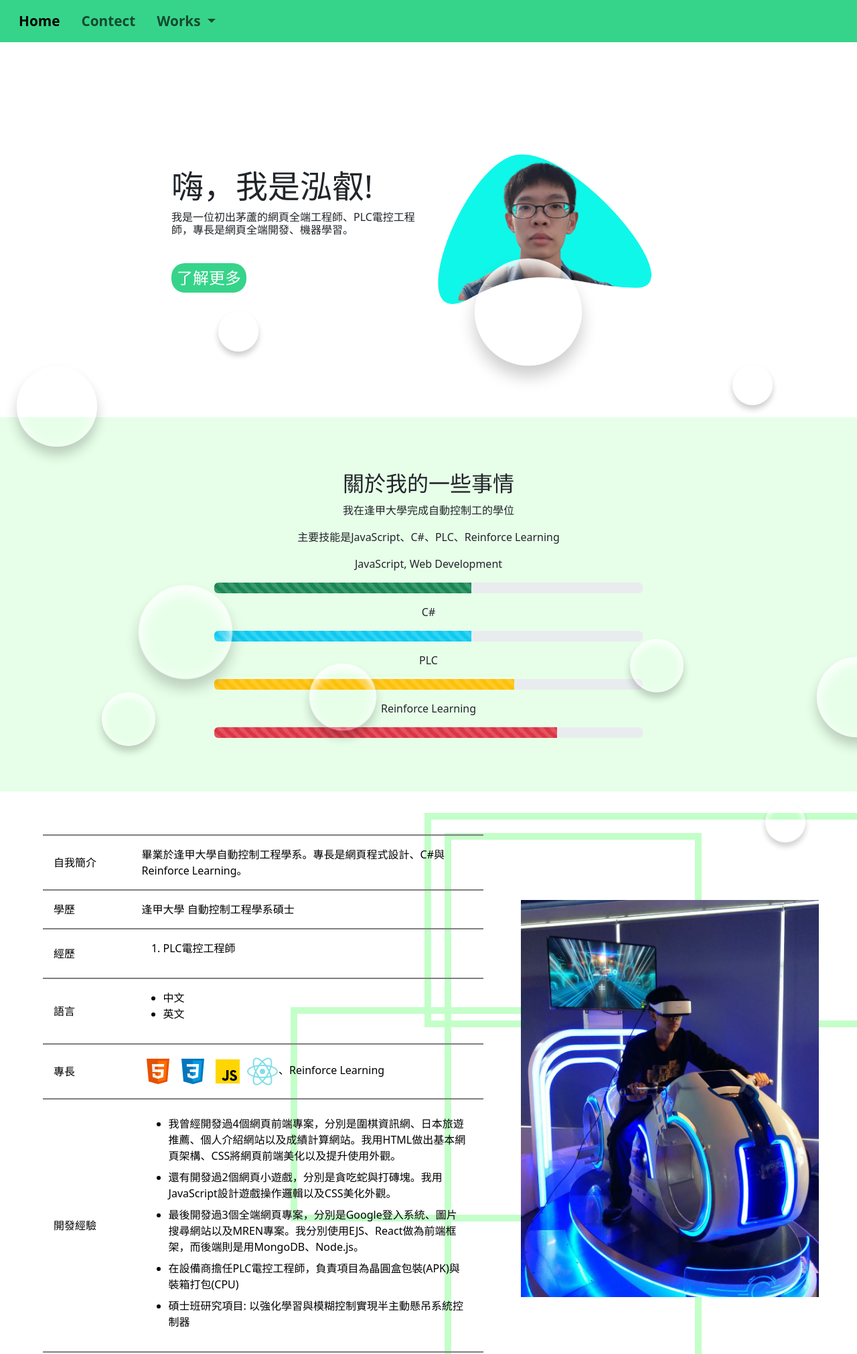
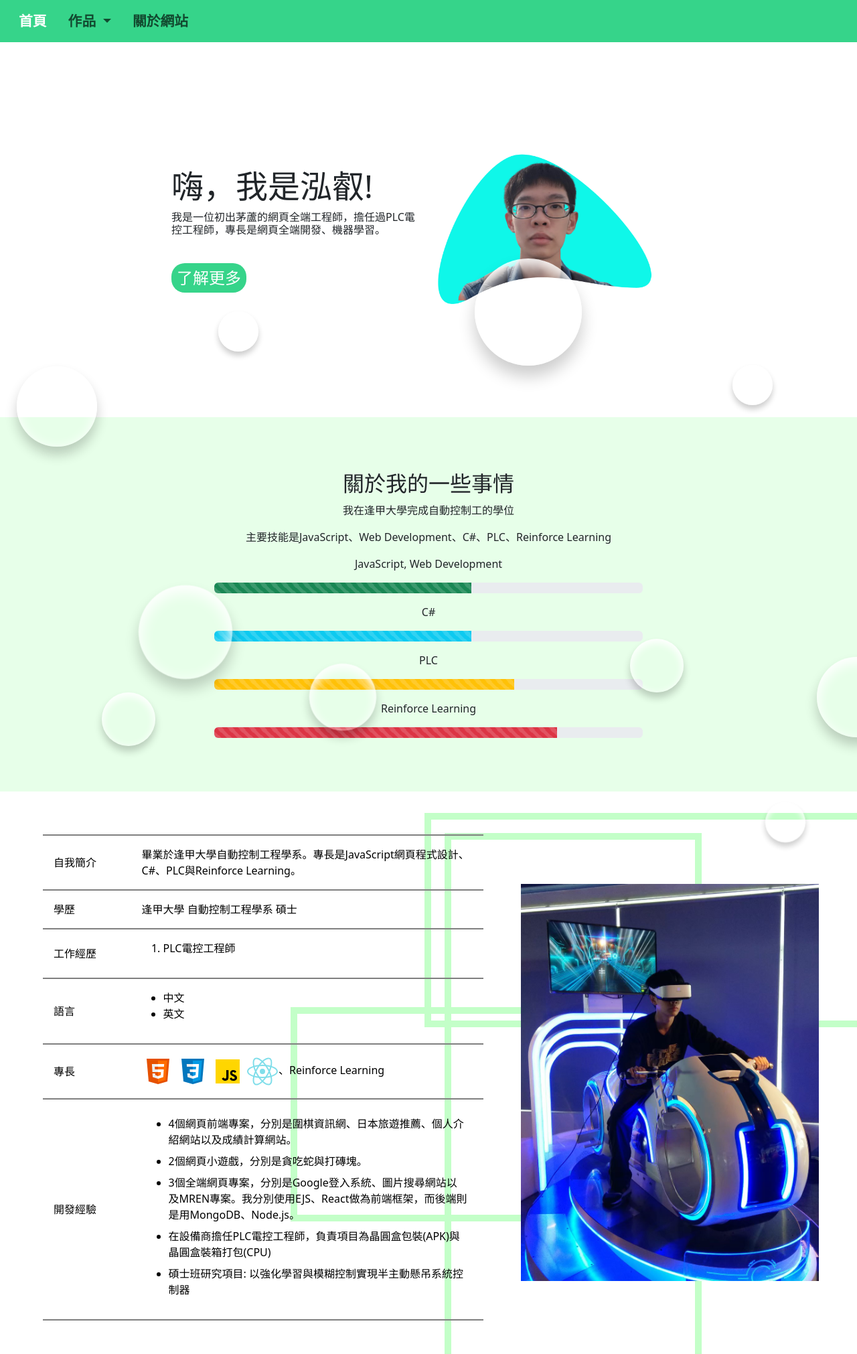
Before and after one commit to james-chiou/self-intro-website, a plain HTML site: page index.html in a window 1280 px wide. Shown: the top 2022 px of the page at 67% size. Drawn offline with nearby package versions, Linux system fonts and the light colour scheme.

Commit message:
third commit

```diff
--- a/index.html
+++ b/index.html
@@ -31,11 +31,9 @@
           <div class="collapse navbar-collapse" id="navbarNavDropdown">
             <ul class="navbar-nav">
               <li class="nav-item">
-                <a class="nav-link active" aria-current="page" href="#">Home</a>
+                <a class="nav-link active" aria-current="page" href="#">首頁</a>
               </li>
-              <li class="nav-item">
-                <a class="nav-link" href="./contact.html">Contect</a>
-              </li>
+
               <li class="nav-item dropdown">
                 <a
                   class="nav-link dropdown-toggle"
@@ -45,7 +43,7 @@
                   data-bs-toggle="dropdown"
                   aria-expanded="false"
                 >
-                  Works
+                  作品
                 </a>
                 <ul
                   class="dropdown-menu"
@@ -128,6 +126,9 @@
                   </li>
                 </ul>
               </li>
+              <li class="nav-item">
+                <a class="nav-link" href="./contact.html">關於網站</a>
+              </li>
             </ul>
           </div>
         </div>
@@ -150,7 +151,7 @@
         <div class="info">
           <h1>嗨，我是泓叡!</h1>
           <h2>
-            我是一位初出茅蘆的網頁全端工程師、PLC電控工程師，專長是網頁全端開發、機器學習。
+            我是一位初出茅蘆的網頁全端工程師，擔任過PLC電控工程師，專長是網頁全端開發、機器學習。
           </h2>
           <a href="./contact.html">了解更多</a>
         </div>
@@ -163,7 +164,9 @@
         <section class="description">
           <h2>關於我的一些事情</h2>
           <p>我在逢甲大學完成自動控制工的學位</p>
-          <p>主要技能是JavaScript、C#、PLC、Reinforce Learning</p>
+          <p>
+            主要技能是JavaScript、Web Development、C#、PLC、Reinforce Learning
+          </p>
           <div class="progress-bar-area">
             <p>JavaScript, Web Development</p>
             <div class="progress">
@@ -219,16 +222,16 @@
             <tr style="border-top: 2px solid gray">
               <td style="width: 20%">自我簡介</td>
               <td style="width: 80%">
-                畢業於逢甲大學自動控制工程學系。專長是網頁程式設計、C#與Reinforce
+                畢業於逢甲大學自動控制工程學系。專長是JavaScript網頁程式設計、C#、PLC與Reinforce
                 Learning。
               </td>
             </tr>
             <tr>
               <td>學歷</td>
-              <td>逢甲大學 自動控制工程學系碩士</td>
+              <td>逢甲大學 自動控制工程學系 碩士</td>
             </tr>
             <tr>
-              <td>經歷</td>
+              <td>工作經歷</td>
               <td>
                 <ol>
                   <li>PLC電控工程師</li>
@@ -261,16 +264,16 @@
               <td>
                 <ul>
                   <li style="margin: 0.5rem">
-                    我曾經開發過4個網頁前端專案，分別是圍棋資訊網、日本旅遊推薦、個人介紹網站以及成績計算網站。我用HTML做出基本網頁架構、CSS將網頁前端美化以及提升使用外觀。
+                    4個網頁前端專案，分別是圍棋資訊網、日本旅遊推薦、個人介紹網站以及成績計算網站。
                   </li>
                   <li style="margin: 0.5rem">
-                    還有開發過2個網頁小遊戲，分別是貪吃蛇與打磚塊。我用JavaScript設計遊戲操作邏輯以及CSS美化外觀。
+                    2個網頁小遊戲，分別是貪吃蛇與打磚塊。
                   </li>
                   <li style="margin: 0.5rem">
-                    最後開發過3個全端網頁專案，分別是Google登入系統、圖片搜尋網站以及MREN專案。我分別使用EJS、React做為前端框架，而後端則是用MongoDB、Node.js。
+                    3個全端網頁專案，分別是Google登入系統、圖片搜尋網站以及MREN專案。我分別使用EJS、React做為前端框架，而後端則是用MongoDB、Node.js。
                   </li>
                   <li style="margin: 0.5rem">
-                    在設備商擔任PLC電控工程師，負責項目為晶圓盒包裝(APK)與裝箱打包(CPU)
+                    在設備商擔任PLC電控工程師，負責項目為晶圓盒包裝(APK)與晶圓盒裝箱打包(CPU)
                   </li>
                   <li style="margin: 0.5rem">
                     碩士班研究項目: 以強化學習與模糊控制實現半主動懸吊系統控制器
--- a/styles/style.scss
+++ b/styles/style.scss
@@ -39,6 +39,9 @@ body {
           }
         }
       }
+    }
+    .navbar-nav .nav-link.active {
+      color: white !important;
     }
     ul.dropdown-menu {
       animation: scaleUp 0.5s ease forwards;
```
Also changed, not shown: contact.html (+22 -24 lines), styles/style.css, 1 other file.
